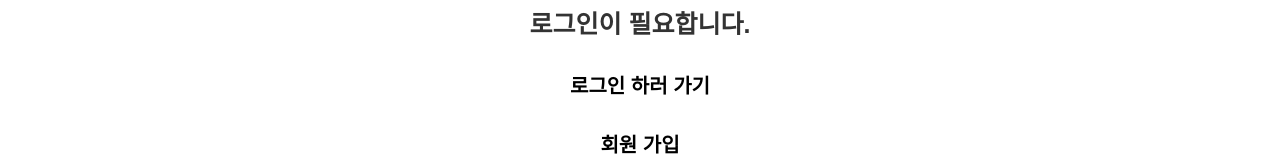
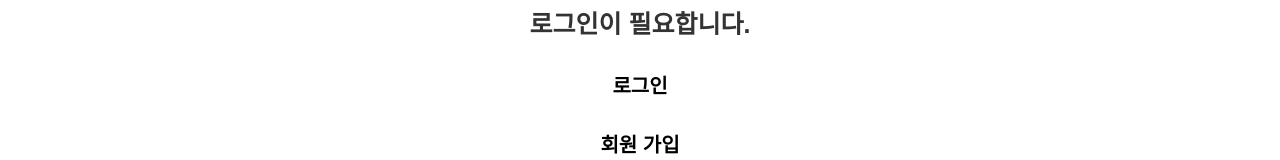
Before and after one commit to yunhongyoul/Final_Bloom, a React (Create React App) app: page /mypage in a window 1280 px wide. Shown: the part 429-589 px from the top of the page. Built offline with nearby package versions, Linux system fonts and the light colour scheme.

Commit message:
마지막

```diff
--- a/src/components/mypage/MyPageForm.js
+++ b/src/components/mypage/MyPageForm.js
@@ -100,7 +100,7 @@ const MyPageForm = () => {
       <div className="line-block">
         <div className="full-line">
           <Link to="/login">
-            <div className="mypage-text-box">로그인 하러 가기</div>
+            <div className="mypage-text-box">로그인</div>
           </Link>
         </div>
       </div>
--- a/src/components/productDetail/CompPrdDetailReview.js
+++ b/src/components/productDetail/CompPrdDetailReview.js
@@ -125,7 +125,7 @@ const CompPrdDetailReview = () => {
         return;
       }
 
-      const response = await axios.delete(`${host}/review/remove?no=${reNo}`, {
+      const response = await axios.delete(`${host}/review/remove${reNo}`, {
         headers: {
           Authorization: token,
           "Content-Type": "application/json",
```
